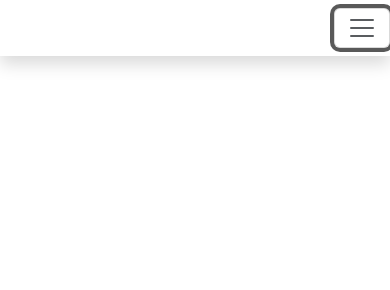
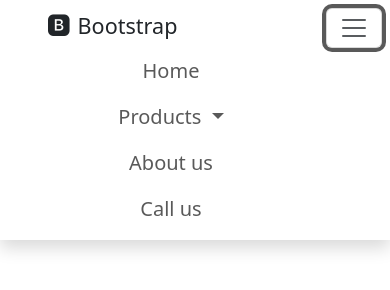
Before and after one commit to faran1385/bootsrap, a plain HTML site: page index.html in a window 390 px wide. Both pictures are taken after a click on the button 362 px from the left and 28 px from the top of the page. Drawn offline with nearby package versions, Linux system fonts and the light colour scheme.

Commit message:
add the nav links and icons to the navbar

```diff
--- a/index.html
+++ b/index.html
@@ -9,15 +9,34 @@
     <script src="https://cdn.jsdelivr.net/npm/bootstrap@5.3.0-alpha1/dist/js/bootstrap.bundle.min.js"
             integrity="sha384-w76AqPfDkMBDXo30jS1Sgez6pr3x5MlQ1ZAGC+nuZB+EYdgRZgiwxhTBTkF7CXvN"
             crossorigin="anonymous"></script>
+    <link rel="stylesheet" href="https://cdn.jsdelivr.net/npm/bootstrap-icons@1.10.3/font/bootstrap-icons.css">
 </head>
 <body>
-<div class="navbar navbar-light shadow navbar-expand-lg">
-    <div class="navbar-brand">
-
-    </div>
-    <button class="navbar-toggler" data-bs-toggle="navbar">
+<div class="navbar shadow navbar-expand-lg">
+    <a class="d-flex fs-4 ms-5 me-auto text-decoration-none text-dark " href="#">
+            <i class="bi bi-bootstrap-fill me-2"></i>
+            <h4 class="mt-1">Bootstrap</h4>
+    </a>
+    <button class="navbar-toggler me-2" data-bs-toggle="collapse" data-bs-target="#navbar-collapse-nav">
         <span class="navbar-toggler-icon"></span>
     </button>
+    <ul class="navbar-nav collapse navbar-collapse me-5 fs-5" id="navbar-collapse-nav">
+        <li class="me-auto"></li>
+       <li class="nav-item"><a class="nav-link" href="#">Home</a></li>
+        <li class="nav-item dropdown">
+            <a class="dropdown-toggle btn fs-5 border-0 nav-link" href="#" data-bs-toggle="dropdown">
+                Products
+            </a>
+            <ul class="dropdown-menu">
+                <li class="dropdown-item"><a href="#" class="text-decoration-none text-dark">PES4</a></li>
+                <li class="dropdown-item"><a href="#" class="text-decoration-none text-dark">PES5</a></li>
+                <li class="dropdown-divider"></li>
+                <li class="dropdown-item"><a href="#" class="text-decoration-none text-dark">PES6(SOON)</a></li>
+            </ul>
+        </li>
+       <li class="nav-item"><a class="nav-link" href="#">About us</a></li>
+       <li class="nav-item"><a class="nav-link" href="#">Call us</a></li>
+    </ul>
 </div>
 <script src="./script.js"></script>
 </body>
```
